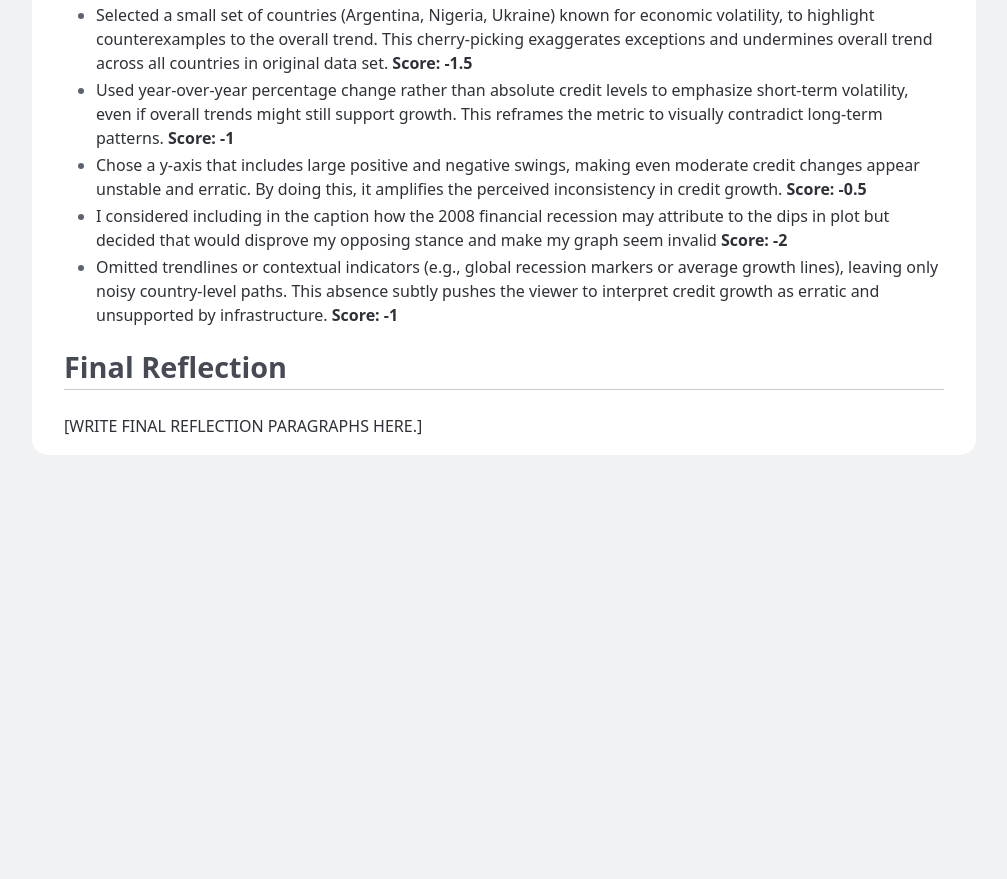
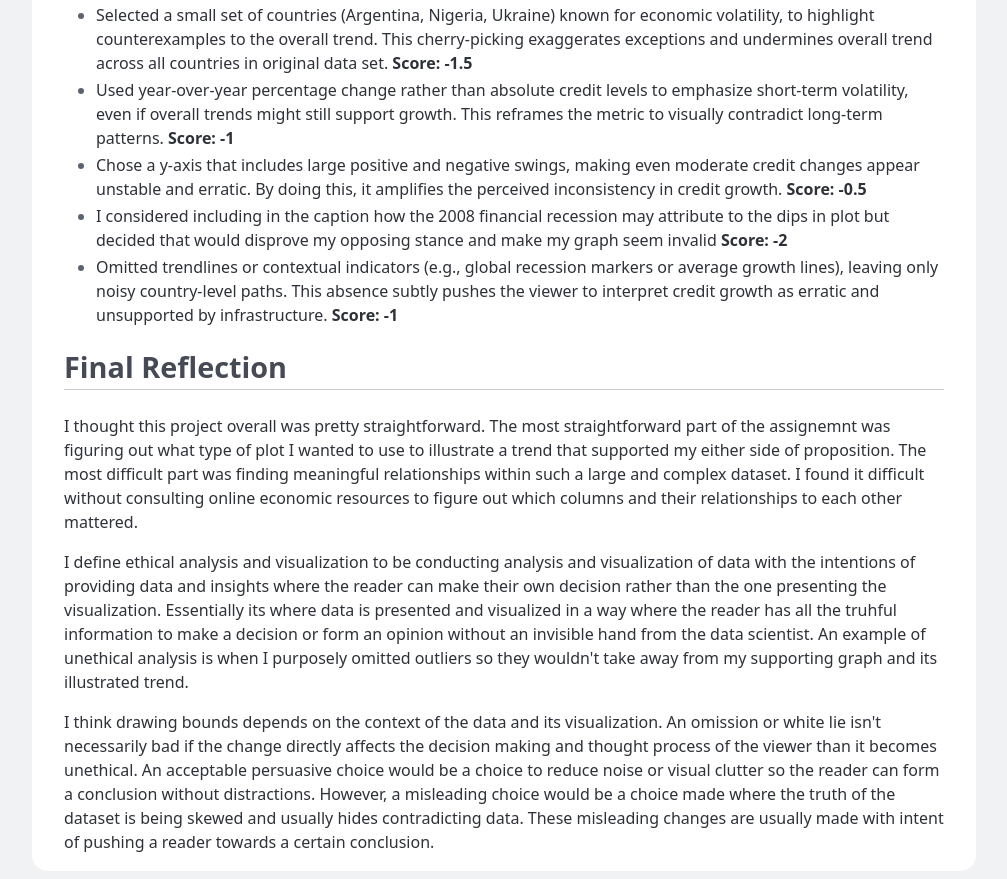
Before and after one commit to GalaxyBrain2/project2, a plain HTML site: page index.html in a window 1280 px wide. Shown: the part 2353-3232 px from the top of the page, without its empty margins (136-1143 px from the left). Before the commit the page ends 2816 px from the top, so only its background shows below. Drawn offline with Linux system fonts and the light colour scheme.

Commit message:
updated final reflection section

```diff
--- a/index.html
+++ b/index.html
@@ -205,7 +205,11 @@
       <section>
         <h2>Final Reflection</h2>
 
-        <p>[WRITE FINAL REFLECTION PARAGRAPHS HERE.]</p>
+        <p>I thought this project overall was pretty straightforward. The most straightforward part of the assignemnt was figuring out what type of plot I wanted to use to illustrate a trend that supported my either side of proposition. The most difficult part was finding meaningful relationships within such a large and complex dataset. I found it difficult without consulting online economic resources to figure out which columns and their relationships to each other mattered.</p>
+
+        <p>I define ethical analysis and visualization to be conducting analysis and visualization of data with the intentions of providing data and insights where the reader can make their own decision rather than the one presenting the visualization. Essentially its where data is presented and visualized in a way where the reader has all the truhful information to make a decision or form an opinion without an invisible hand from the data scientist. An example of unethical analysis is when I purposely omitted outliers so they wouldn't take away from my supporting graph and its illustrated trend.</p>
+
+        <p>I think drawing bounds depends on the context of the data and its visualization. An omission or white lie isn't necessarily bad if the change directly affects the decision making and thought process of the viewer than it becomes unethical. An acceptable persuasive choice would be a choice to reduce noise or visual clutter so the reader can form a conclusion without distractions. However, a misleading choice would be a choice made where the truth of the dataset is being skewed and usually hides contradicting data. These misleading changes are usually made with intent of pushing a reader towards a certain conclusion.</p>
       </section>
     </main>
   </body>
```
